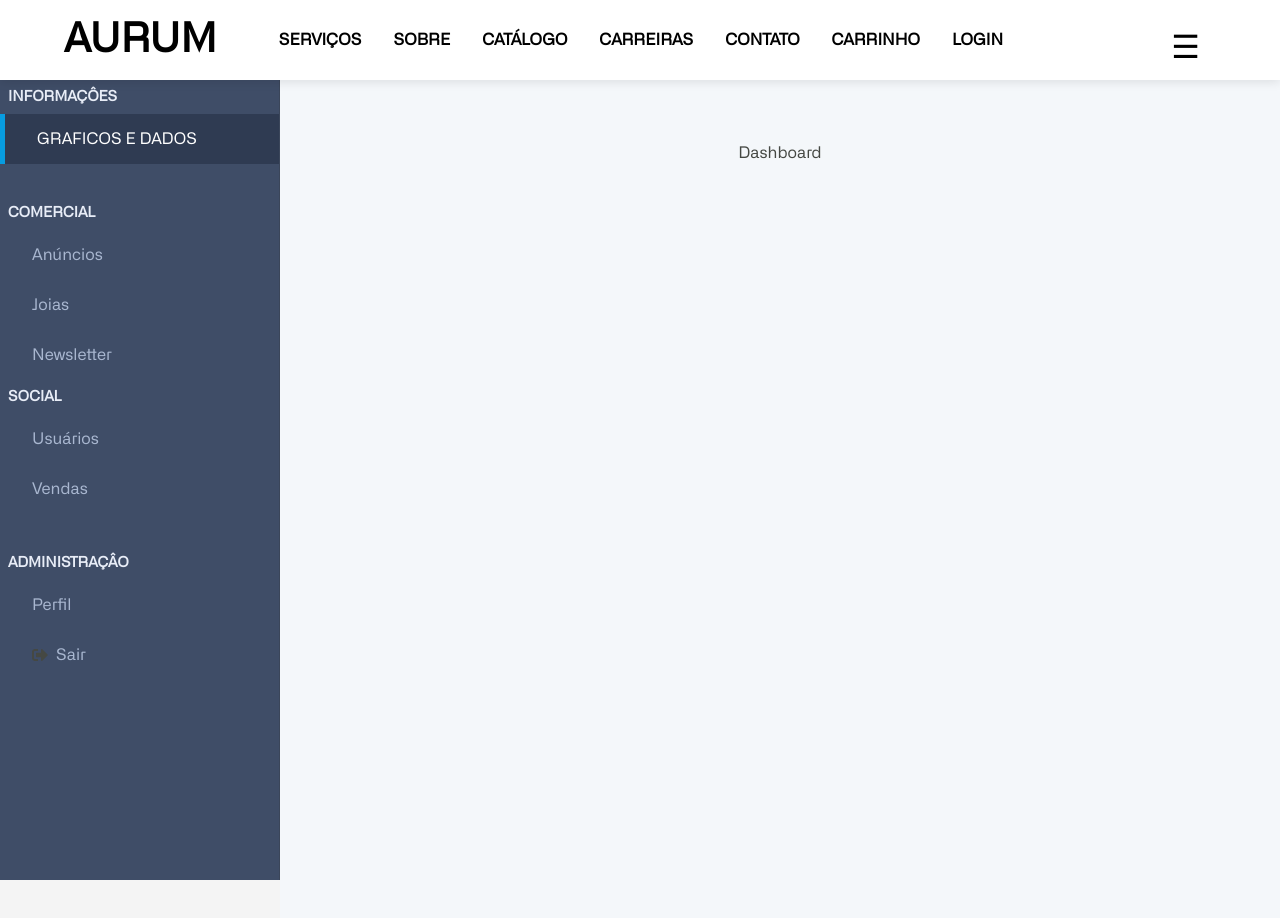
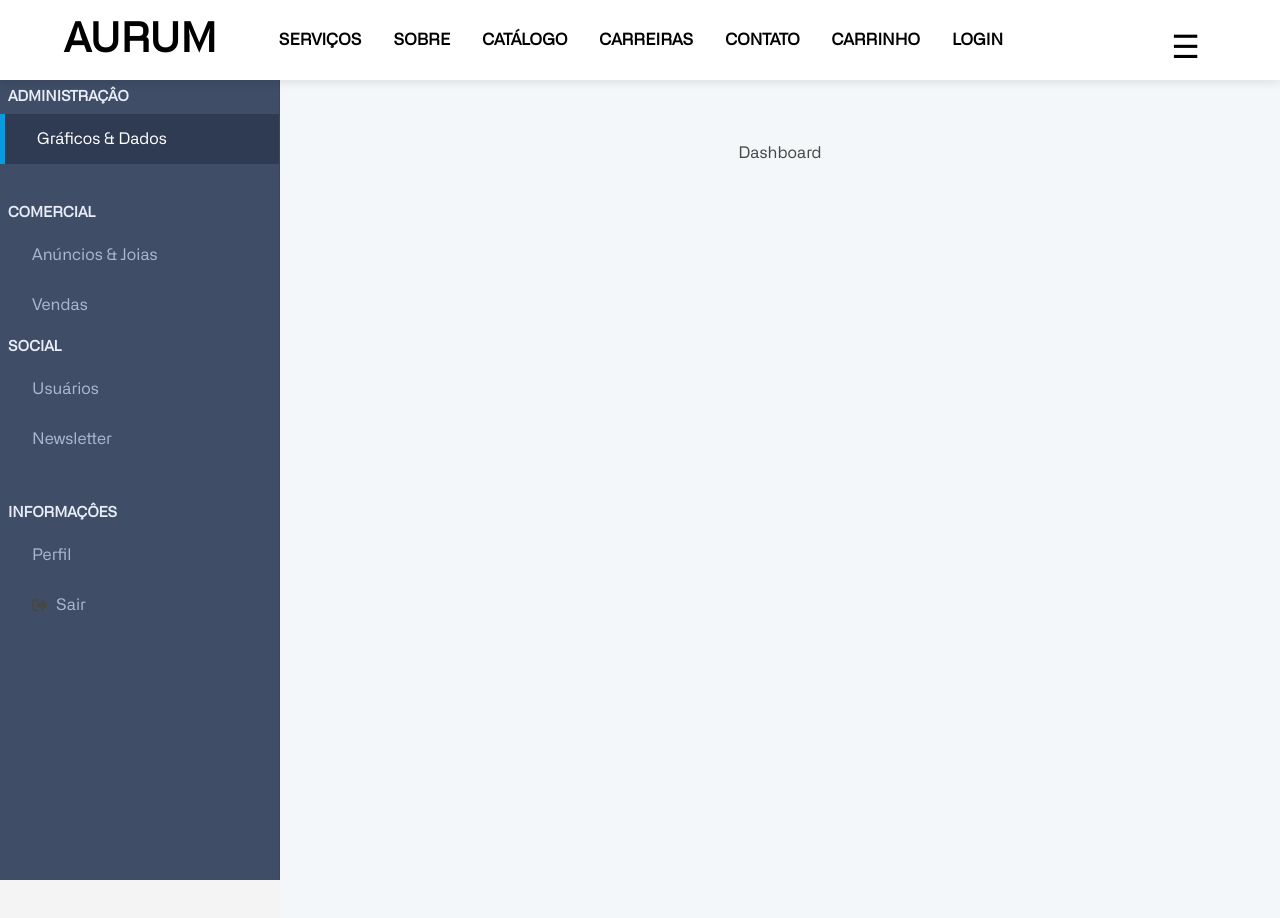
Before and after one commit to guilhermesantossousadev/aurum-ecommerce, a React (Vite) app: page /adminPage in a window 1280 px wide. Shown: the top 918 px of the page. Built offline with nearby package versions, Linux system fonts and the light colour scheme.

Commit message:
commit alterações

```diff
--- a/src/components/NavBar.jsx
+++ b/src/components/NavBar.jsx
@@ -217,7 +217,7 @@ const NavBar = () => {
               ) : (
                 <li>
                   <Link to="/profile" onClick={() => setIsMenuOpen(false)}>
-                    {user.nome}
+                    Perfil
                   </Link>
                 </li>
               )}
--- a/src/components/Profile.jsx
+++ b/src/components/Profile.jsx
@@ -349,7 +349,7 @@ const Profile = () => {
                                 style={{ marginRight: "10px" }}
                                 size={20}
                               />
-                              Disponibilidade: Disponível
+                              Disponível
                             </>
                           ) : (
                             <>
@@ -358,7 +358,7 @@ const Profile = () => {
                                 style={{ marginRight: "10px" }}
                                 size={20}
                               />
-                              Disponibilidade: Indisponível
+                              Indisponível
                             </>
                           )}
                         </span>
--- a/src/pages/Admin/AdminPage.jsx
+++ b/src/pages/Admin/AdminPage.jsx
@@ -27,7 +27,7 @@ function AdminPage() {
       <div className="Admin__left">
         <nav className="Admin__menu" aria-label="Admin navigation menu">
           <div className="Dashboard__menu__section">
-            <div className="Dashboard__menu__title">INFORMAÇÔES</div>
+            <div className="Dashboard__menu__title">ADMINISTRAÇÂO</div>
             <ul className="Dashboard__menu">
               <li
                 className={step === 0 ? "active" : ""}
@@ -36,7 +36,7 @@ function AdminPage() {
                 tabIndex={0}
                 onKeyDown={(e) => (e.key === "Enter" ? setStep(0) : null)}
               >
-                GRAFICOS E DADOS
+                Gráficos & Dados
               </li>
             </ul>
           </div>
@@ -51,25 +51,16 @@ function AdminPage() {
                 tabIndex={0}
                 onKeyDown={(e) => (e.key === "Enter" ? setStep(1) : null)}
               >
-                Anúncios
+                Anúncios & Joias
               </li>
               <li
-                className={step === 2 ? "active" : ""}
-                onClick={() => setStep(2)}
+                className={step === 5 ? "active" : ""}
+                onClick={() => setStep(5)}
                 role="button"
                 tabIndex={0}
-                onKeyDown={(e) => (e.key === "Enter" ? setStep(2) : null)}
+                onKeyDown={(e) => (e.key === "Enter" ? setStep(5) : null)}
               >
-                Joias
-              </li>
-              <li
-                className={step === 4 ? "active" : ""}
-                onClick={() => setStep(4)}
-                role="button"
-                tabIndex={0}
-                onKeyDown={(e) => (e.key === "Enter" ? setStep(4) : null)}
-              >
-                Newsletter
+                Vendas
               </li>
 
               <div className="Dashboard__menu__title">SOCIAL </div>
@@ -83,19 +74,19 @@ function AdminPage() {
                 Usuários
               </li>
               <li
-                className={step === 5 ? "active" : ""}
-                onClick={() => setStep(5)}
+                className={step === 4 ? "active" : ""}
+                onClick={() => setStep(4)}
                 role="button"
                 tabIndex={0}
-                onKeyDown={(e) => (e.key === "Enter" ? setStep(5) : null)}
+                onKeyDown={(e) => (e.key === "Enter" ? setStep(4) : null)}
               >
-                Vendas
+                Newsletter
               </li>
             </ul>
           </div>
 
           <div className="Dashboard__menu__section">
-            <div className="Dashboard__menu__title">ADMINISTRAÇÂO</div>
+            <div className="Dashboard__menu__title">INFORMAÇÔES</div>
             <ul className="Dashboard__menu">
               <li
                 onClick={() => navigate("/profile")}
--- a/src/pages/Register.jsx
+++ b/src/pages/Register.jsx
@@ -262,7 +262,6 @@ const Register = () => {
 
   return (
     <div className="Register">
-      <Toaster position="top-left" richColors />
       {step === 1 && (
         <div className="Register__left">
           <div className="Register__container">
--- a/src/styles/components/Profile.css
+++ b/src/styles/components/Profile.css
@@ -201,17 +201,16 @@
 
 .Profile__container__left__Anuncio__card {
   width: 100%;
-  height: 200px;
+  height: 250px;
   display: flex;
   box-shadow: 0 0 10px 0 rgba(0, 0, 0, 0.5);
   border-radius: 6px;
+  padding: 1rem;
 }
 
 .Profile__container__left__Anuncio__card__image {
   width: 40%;
   height: 100%;
-  max-height: 150px;
-  border-top-left-radius: 8px;
 }
 
 .Profile__container__left__Anuncio__card__image img {
```
